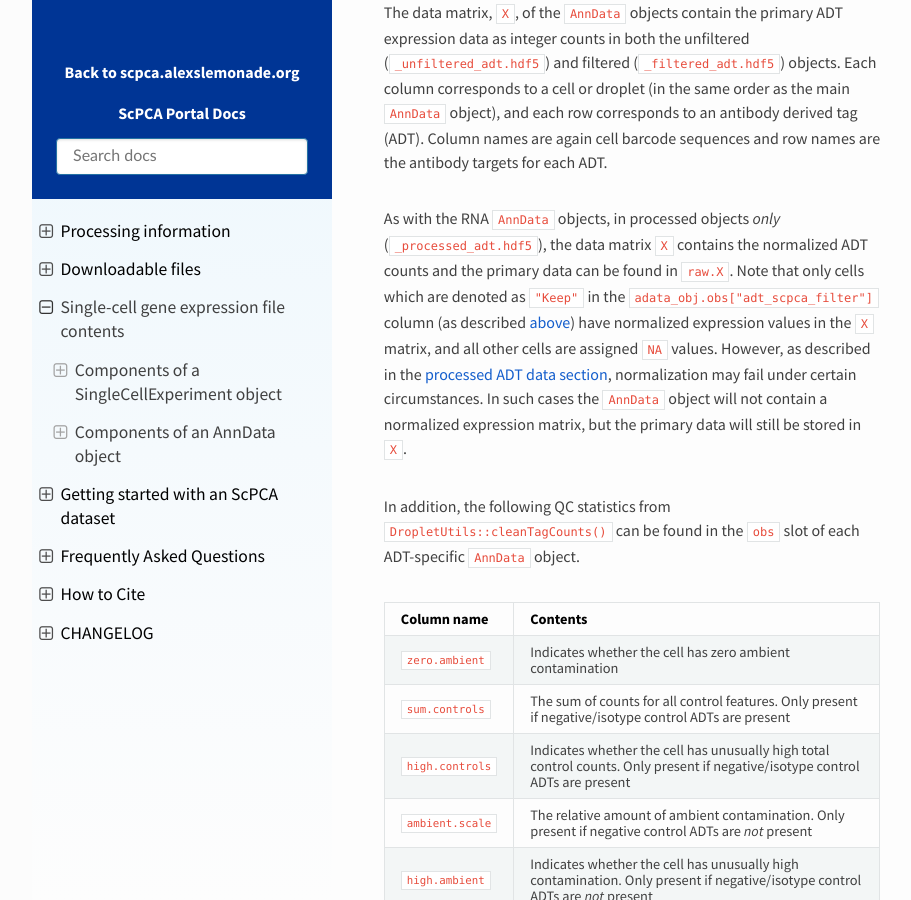
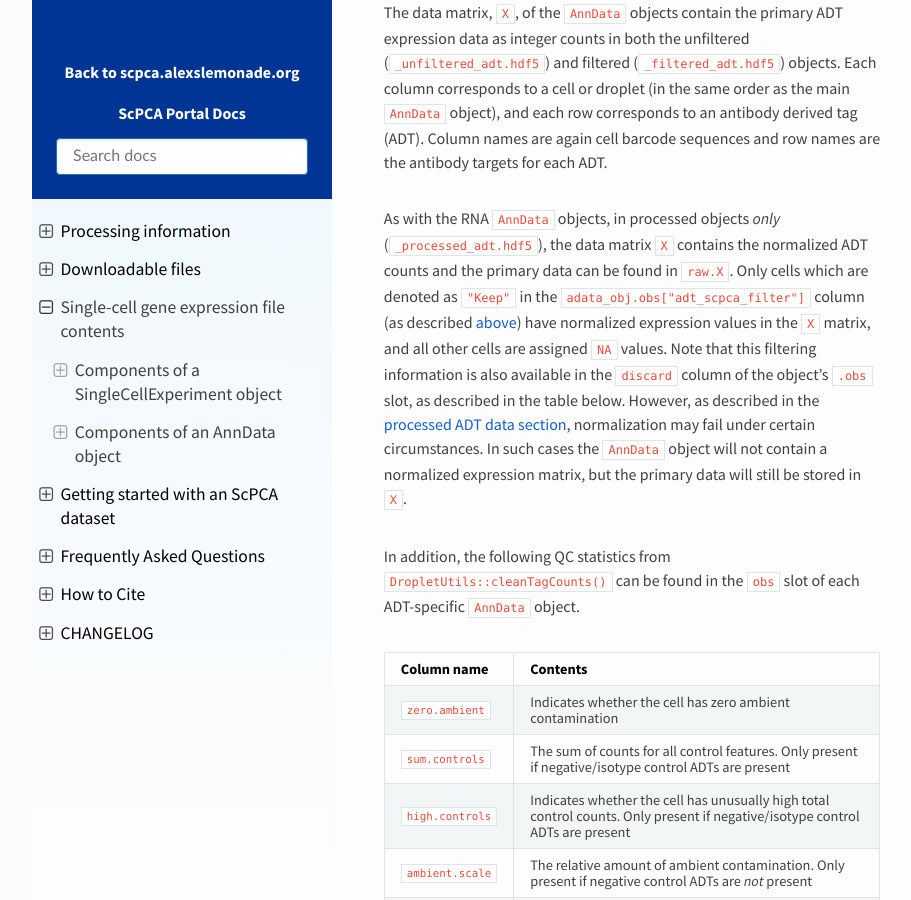
Before and after one commit to DongzeHE/scpca-docs, a Sphinx documentation site: the page built from docs/sce_file_contents.md, in a window 1280 px wide and 900 px high, scrolled down 19259 px. Shown: the whole window, without its empty margins (158-1069 px from the left). Built offline with Sphinx 7.4.7 and the Read the Docs theme 2.0.0, drawn with Linux system fonts in a browser that asks for light colours.

Commit message:
tell them they can use the discard column too

```diff
--- a/docs/sce_file_contents.md
+++ b/docs/sce_file_contents.md
@@ -446,20 +446,21 @@
 Column names are again cell barcode sequences and row names are the antibody targets for each ADT.
 
 As with the RNA `AnnData` objects, in processed objects _only_ (`_processed_adt.hdf5`), the data matrix `X` contains the normalized ADT counts and the primary data can be found in `raw.X`.
-Note that only cells which are denoted as `"Keep"` in the `adata_obj.obs["adt_scpca_filter"]` column (as described [above](#singlecellexperiment-cell-metrics)) have normalized expression values in the `X` matrix, and all other cells are assigned `NA` values.
+Only cells which are denoted as `"Keep"` in the `adata_obj.obs["adt_scpca_filter"]` column (as described [above](#singlecellexperiment-cell-metrics)) have normalized expression values in the `X` matrix, and all other cells are assigned `NA` values.
+Note that this filtering information is also available in the `discard` column of the object's `.obs` slot, as described in the table below.
 However, as described in the {ref}`processed ADT data section <processing_information:Processed ADT data>`, normalization may fail under certain circumstances.
 In such cases the `AnnData` object will not contain a normalized expression matrix, but the primary data will still be stored in `X`.
 
 In addition, the following QC statistics from [`DropletUtils::cleanTagCounts()`](https://rdrr.io/github/MarioniLab/DropletUtils/man/cleanTagCounts.html) can be found in the `obs` slot of each ADT-specific `AnnData` object.
 
-| Column name                | Contents                                          |
-| -------------------------- | ------------------------------------------------- |
-| `zero.ambient`   | Indicates whether the cell has zero ambient contamination   |
-| `sum.controls` |  The sum of counts for all control features. Only present if negative/isotype control ADTs are present |
-| `high.controls`  | Indicates whether the cell has unusually high total control counts. Only present if negative/isotype control ADTs are present |
-| `ambient.scale` |  The relative amount of ambient contamination. Only present if negative control ADTs are _not_ present |
-| `high.ambient`  | Indicates whether the cell has unusually high contamination. Only present if negative/isotype control ADTs are _not_ present |
-| `discard`  | Indicates whether the cell should be discarded based on QC statistics |
+| Column name     | Contents                                                                                                                      |
+| --------------- | ----------------------------------------------------------------------------------------------------------------------------- |
+| `zero.ambient`  | Indicates whether the cell has zero ambient contamination                                                                     |
+| `sum.controls`  | The sum of counts for all control features. Only present if negative/isotype control ADTs are present                         |
+| `high.controls` | Indicates whether the cell has unusually high total control counts. Only present if negative/isotype control ADTs are present |
+| `ambient.scale` | The relative amount of ambient contamination. Only present if negative control ADTs are _not_ present                         |
+| `high.ambient`  | Indicates whether the cell has unusually high contamination. Only present if negative/isotype control ADTs are _not_ present  |
+| `discard`       | Indicates whether the cell should be discarded based on QC statistics                                                         |
 
 
 Metrics for each of the ADTs assayed can be found as a `pandas.DataFrame` in the `.var` slot within the `AnnData` object:
```
